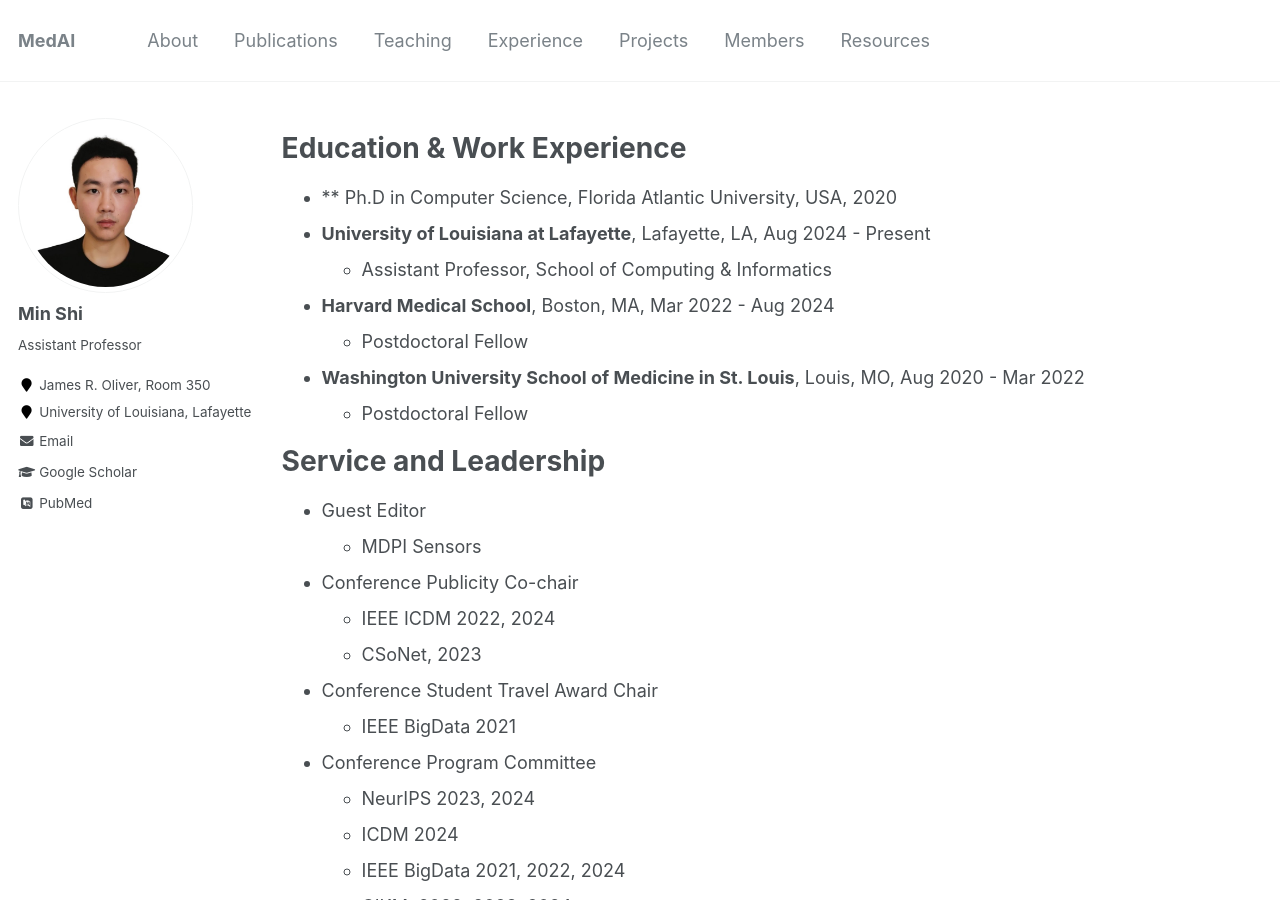
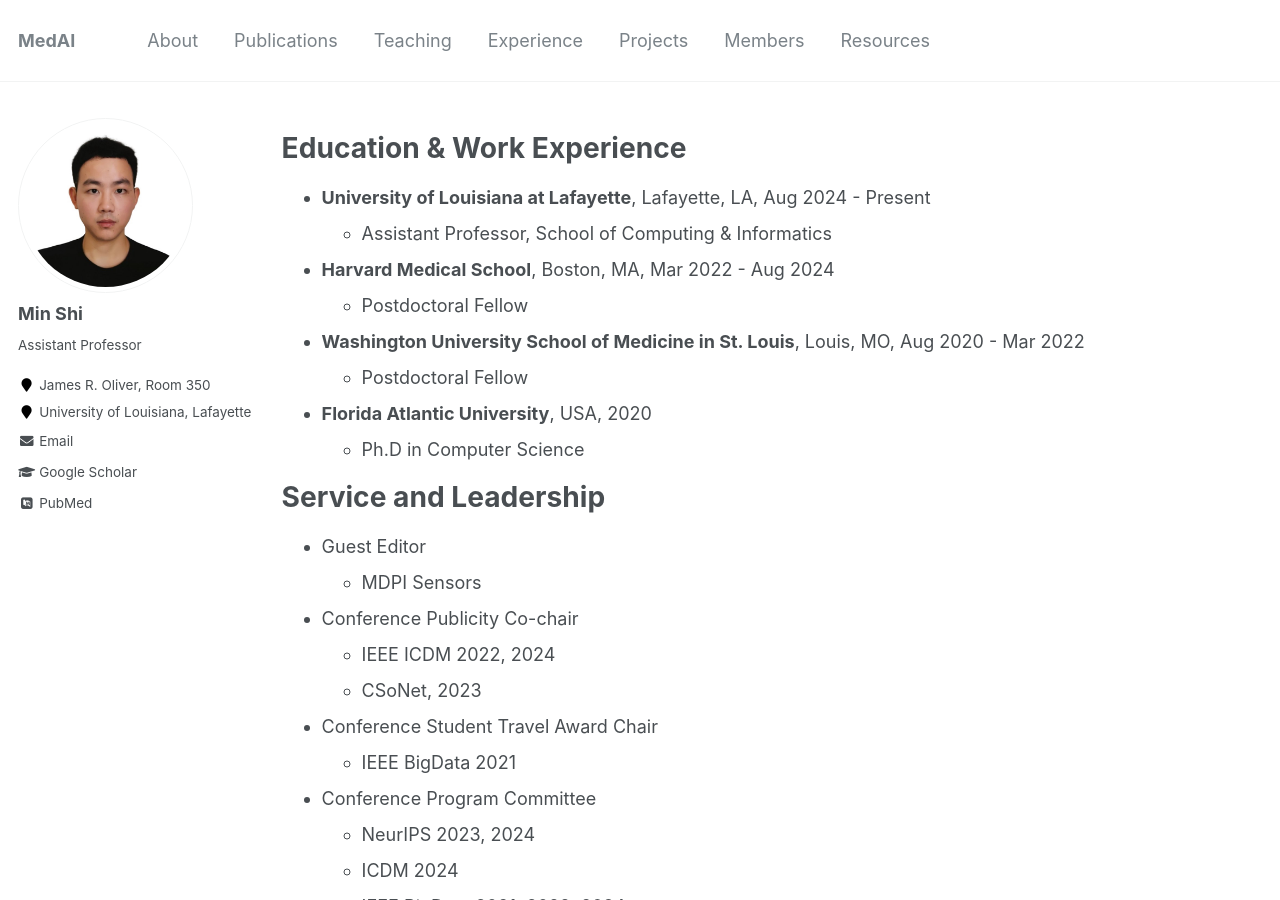
Before and after one commit to shiminxst/shiminxst.github.io, a Jekyll site: the page built from _pages/cv.md, in a window 1280 px wide and 900 px high. Built offline with Jekyll 4.4.1, drawn with Linux system fonts in a browser that asks for light colours; some web fonts are replaced.

Commit message:
Update cv.md

```diff
--- a/_pages/cv.md
+++ b/_pages/cv.md
@@ -11,13 +11,14 @@
 
 Education & Work Experience
 ======
-- ** Ph.D in Computer Science, Florida Atlantic University, USA, 2020
 - **University of Louisiana at Lafayette**, Lafayette, LA,  Aug 2024 - Present
   * Assistant Professor, School of Computing & Informatics
 - **Harvard Medical School**, Boston, MA,  Mar 2022 - Aug 2024
   * Postdoctoral Fellow
 - **Washington University School of Medicine in St. Louis**, Louis, MO, Aug 2020 - Mar 2022
   * Postdoctoral Fellow
+- **Florida Atlantic University**, USA, 2020
+  * Ph.D in Computer Science
 
 Service and Leadership
 ======
```
